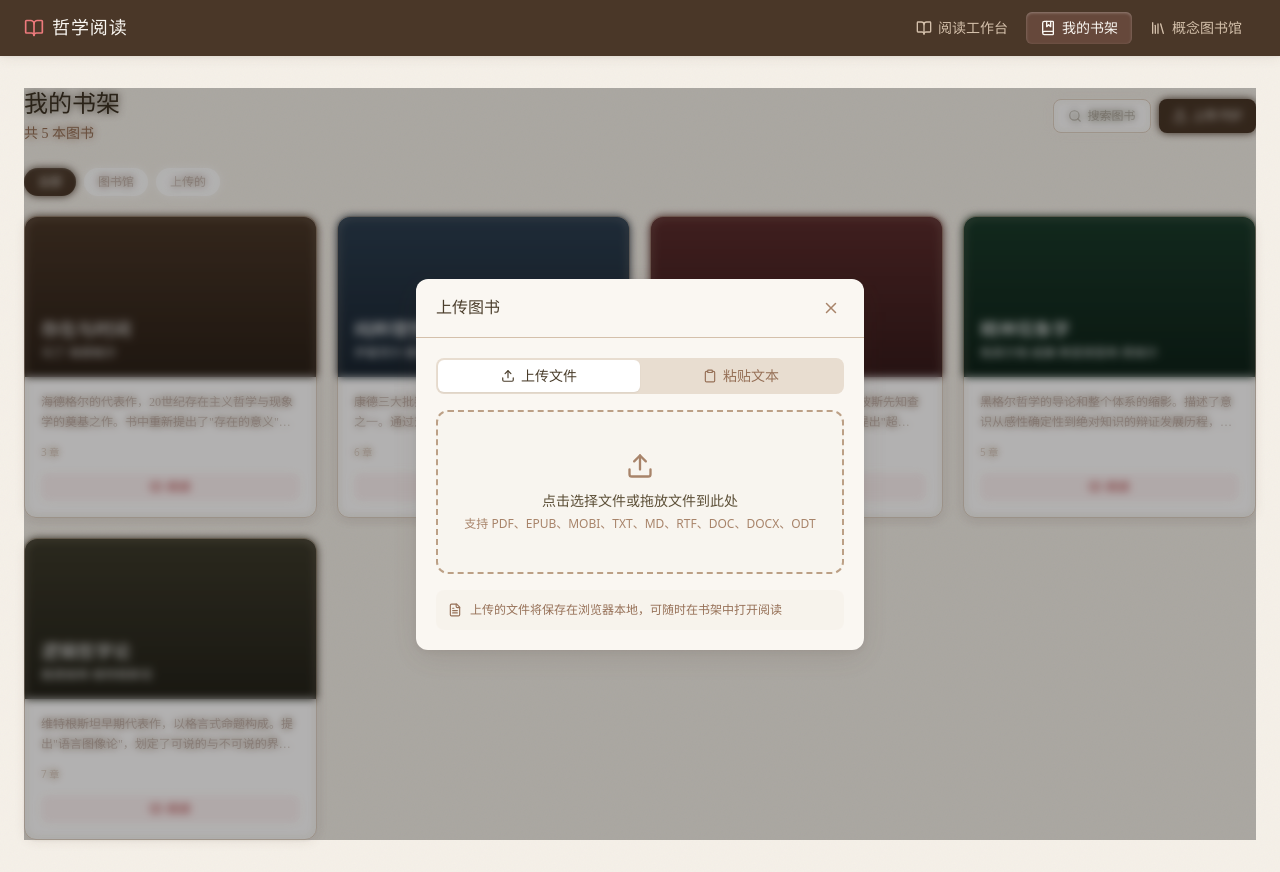
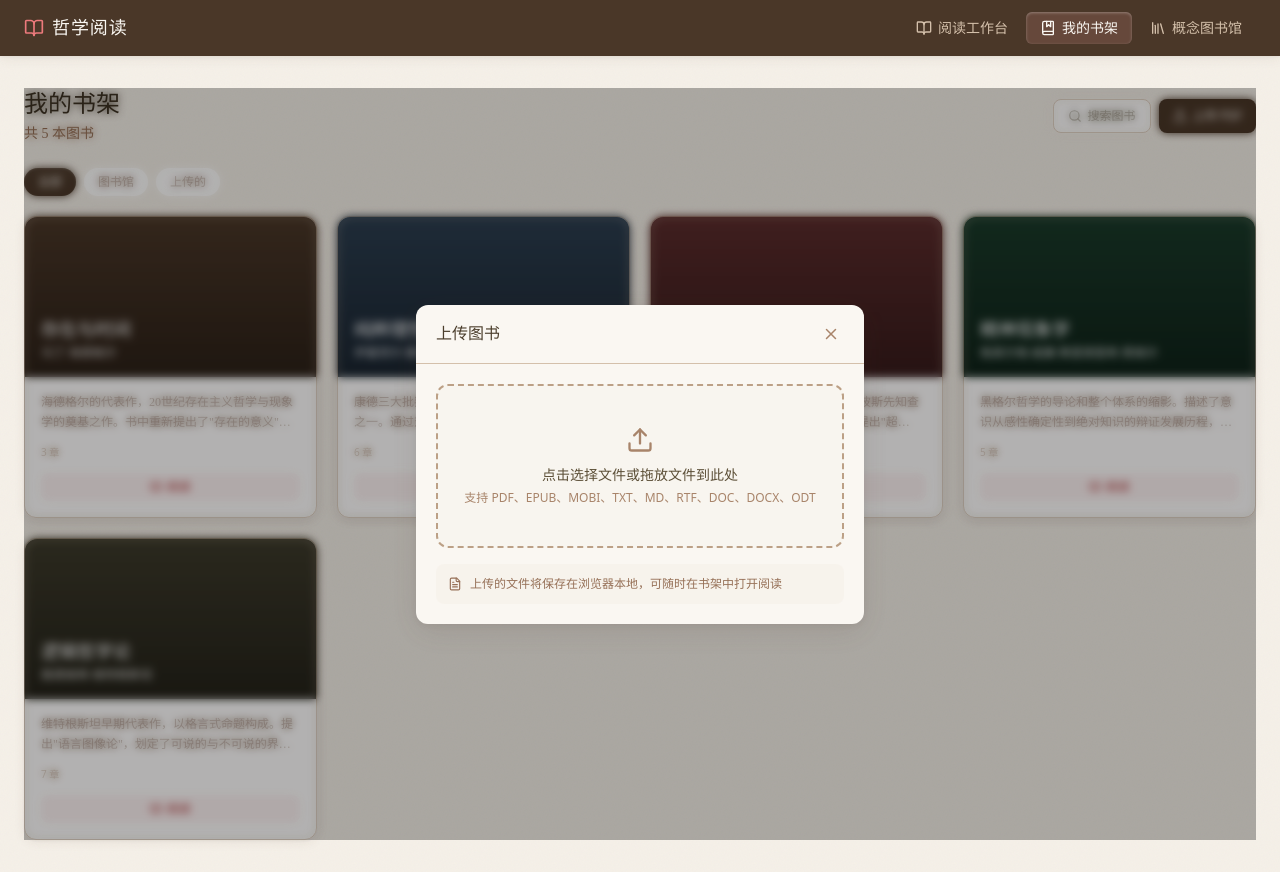
Before and after one commit to olivia-ship-it-coder/trytest, a React (Vite) app: page /bookshelf in a window 1280 px wide. Both pictures are taken after a click on the button "上传 PDF". Built offline with nearby package versions, Linux system fonts and the light colour scheme.

Commit message:
feat: 哲学书籍阅读分析网页
Co-authored-by: traeagent <traeagent@users.noreply.github.com>

```diff
--- a/src/components/UploadModal.tsx
+++ b/src/components/UploadModal.tsx
@@ -1,6 +1,6 @@
 import { useState, useRef } from 'react'
 import { useNavigate } from 'react-router-dom'
-import { Upload, X, FileText, Check, Clipboard } from 'lucide-react'
+import { Upload, X, FileText, Check } from 'lucide-react'
 import { useBookStore } from '@/stores/bookStore'
 import type { Book } from '@/types'
 import { parseChapters } from '@/utils/chapterParser'
@@ -12,11 +12,9 @@ const supportedFormats = [
 ]
 
 export default function UploadModal() {
-  const [tab, setTab] = useState<'file' | 'paste'>('file')
   const [dragOver, setDragOver] = useState(false)
   const [uploaded, setUploaded] = useState<{ name: string; size: number } | null>(null)
   const [processing, setProcessing] = useState(false)
-  const [pasteText, setPasteText] = useState('')
   const inputRef = useRef<HTMLInputElement>(null)
   const navigate = useNavigate()
   const { addUploadedBook, setShowUploadModal, setReadingBook } = useBookStore()
@@ -194,45 +192,6 @@ export default function UploadModal() {
     })
   }
 
-  const handlePasteSubmit = () => {
-    const text = pasteText.trim()
-    if (!text) return
-    setProcessing(true)
-    setUploaded({ name: '粘贴文本', size: text.length })
-
-    setTimeout(() => {
-      const id = `paste-${Date.now()}`
-      const lines = text.split('\n')
-      const title = lines[0].replace(/^[#\s]*/, '').slice(0, 40) || '粘贴文本'
-      const parsedChapters = parseChapters(text)
-
-      const book: Book = {
-        id,
-        title,
-        author: '粘贴文本',
-        coverColor: '#4B5658',
-        description: `粘贴时间：${new Date().toLocaleDateString('zh-CN')}`,
-        chapters: [
-          { id: `${id}-full`, title: '全文', sections: [] },
-        ],
-        source: 'upload',
-        fileData: '',
-        fileName: 'paste.txt',
-        fileSize: text.length,
-        fileType: 'txt',
-        uploadedAt: Date.now(),
-        contentText: text,
-        parsedChapters,
-        annotations: [],
-        highlights: [],
-      }
-      addUploadedBook(book)
-      setReadingBook(book)
-      setShowUploadModal(false)
-      navigate('/')
-    }, 100)
-  }
-
   const handleDrop = (e: React.DragEvent) => {
     e.preventDefault()
     setDragOver(false)
@@ -265,30 +224,6 @@ export default function UploadModal() {
         </div>
 
         <div className="p-5">
-          {/* Tab switcher */}
-          <div className="mb-4 flex rounded-lg bg-leather-100 p-0.5">
-            <button
-              onClick={() => setTab('file')}
-              className={`flex flex-1 items-center justify-center gap-1.5 rounded-md px-3 py-1.5 text-sm font-medium transition-colors ${
-                tab === 'file'
-                  ? 'bg-white text-ink-800 shadow-sm'
-                  : 'text-leather-500 hover:text-ink-700'
-              }`}
-            >
-              <Upload size={14} />上传文件
-            </button>
-            <button
-              onClick={() => setTab('paste')}
-              className={`flex flex-1 items-center justify-center gap-1.5 rounded-md px-3 py-1.5 text-sm font-medium transition-colors ${
-                tab === 'paste'
-                  ? 'bg-white text-ink-800 shadow-sm'
-                  : 'text-leather-500 hover:text-ink-700'
-              }`}
-            >
-              <Clipboard size={14} />粘贴文本
-            </button>
-          </div>
-
           {uploaded ? (
             <div className="flex flex-col items-center gap-3 py-6">
               <div className={`flex h-14 w-14 items-center justify-center rounded-full ${processing ? 'bg-leather-100' : 'bg-green-50'}`}>
@@ -306,7 +241,7 @@ export default function UploadModal() {
                 {processing ? '正在解析，请稍候...' : '上传成功，正在打开...'}
               </p>
             </div>
-          ) : tab === 'file' ? (
+          ) : (
             <div
               onDragOver={(e) => { e.preventDefault(); setDragOver(true) }}
               onDragLeave={() => setDragOver(false)}
@@ -336,31 +271,13 @@ export default function UploadModal() {
                 }}
               />
             </div>
-          ) : (
-            <div className="flex flex-col gap-3">
-              <textarea
-                value={pasteText}
-                onChange={(e) => setPasteText(e.target.value)}
-                placeholder="在此粘贴图书文本内容..."
-                className="h-60 w-full resize-none rounded-xl border border-leather-300 bg-white/80 p-4 font-serif text-sm leading-relaxed text-ink-800 placeholder:text-leather-400 focus:border-crimon-300 focus:outline-none focus:ring-1 focus:ring-crimon-300/30"
-              />
-              <button
-                onClick={handlePasteSubmit}
-                disabled={!pasteText.trim()}
-                className="self-end rounded-lg bg-crimson-700 px-5 py-2 font-serif text-sm text-white transition-colors hover:bg-crimson-800 disabled:cursor-not-allowed disabled:opacity-40"
-              >
-                确认导入
-              </button>
-            </div>
           )}
 
           <div className="mt-4 rounded-lg bg-leather-50/50 p-3">
             <div className="flex items-center gap-2">
               <FileText size={14} className="text-leather-500" />
               <span className="text-xs text-leather-500">
-                {tab === 'paste'
-                  ? '粘贴的文本将自动解析章节结构，保存在浏览器本地，可随时在书架中打开阅读'
-                  : '上传的文件将保存在浏览器本地，可随时在书架中打开阅读'}
+                上传的文件将保存在浏览器本地，可随时在书架中打开阅读
               </span>
             </div>
           </div>
```
